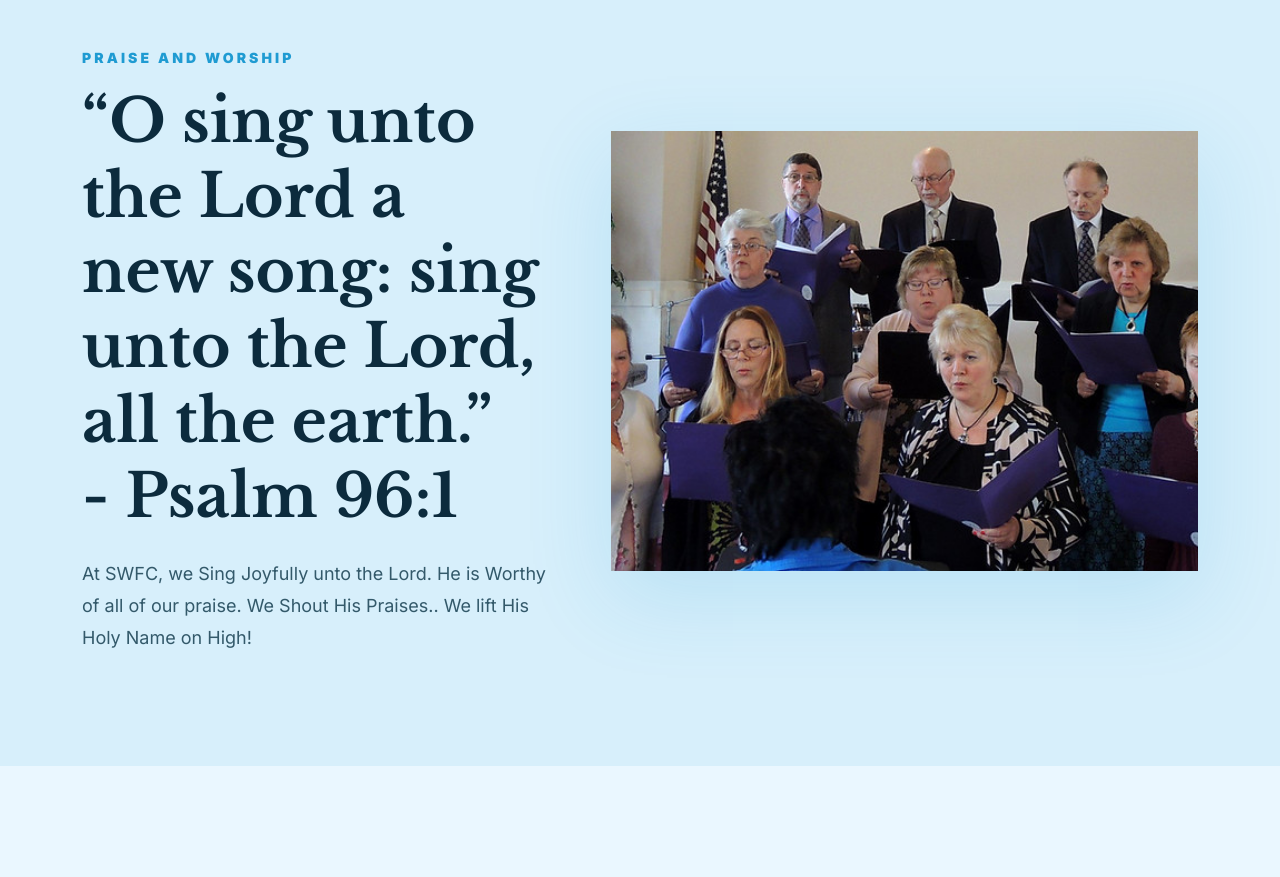
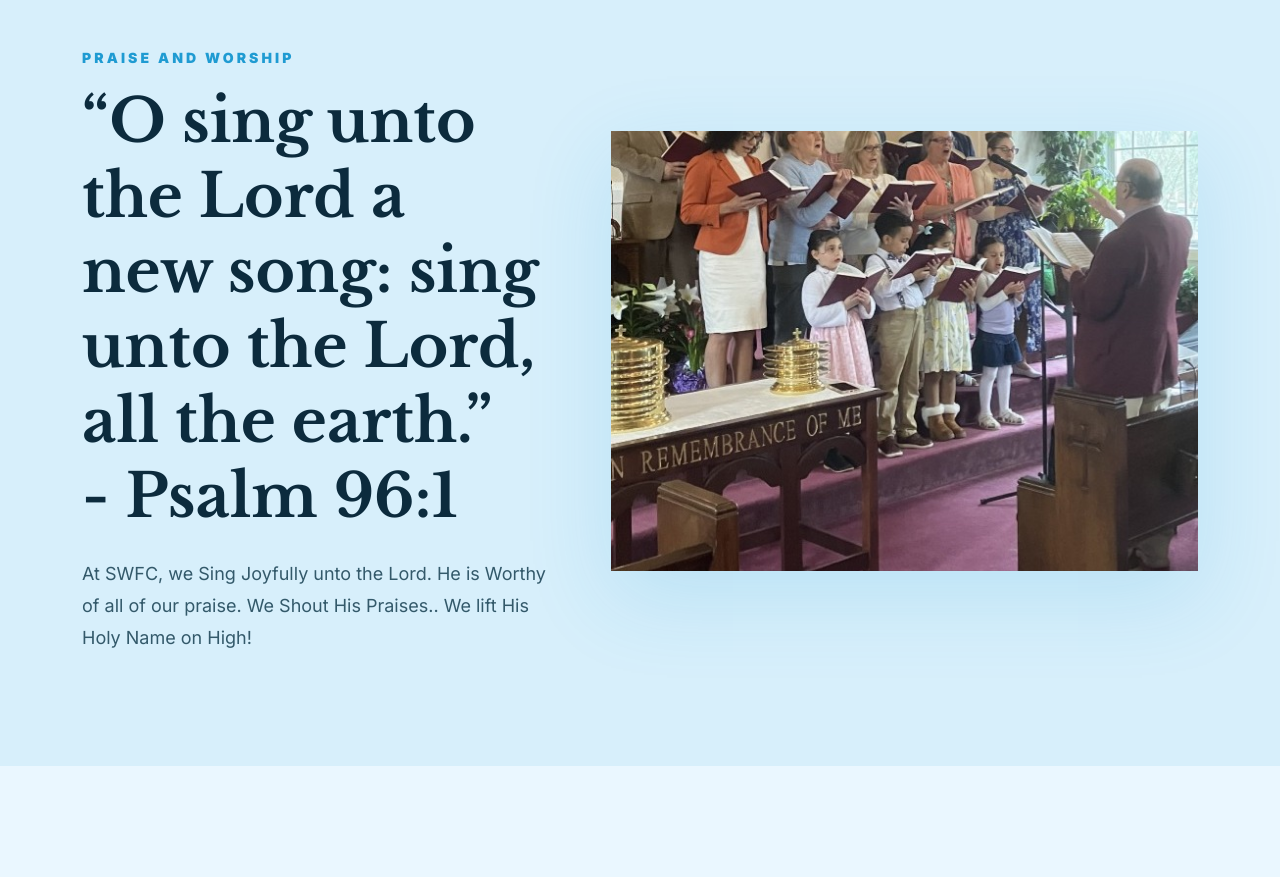
Before and after one commit to edesent/stillwater-christian-fellowship, a Next.js app: page / in a window 1280 px wide. Shown: the part 8740-9617 px from the top of the page. Built offline with nearby package versions, Linux system fonts and the light colour scheme.

Commit message:
Updated Praise and Worship section photo

```diff
--- a/src/app/page.tsx
+++ b/src/app/page.tsx
@@ -607,8 +607,8 @@ function Worship() {
         </div>
         <div className="relative aspect-[4/3] overflow-hidden bg-fern soft-shadow">
           <Image
-            src="/stillwater/worship.jpg"
-            alt="Still Water Christian Fellowship worship team"
+            src="/uploads/pjoedirectschoir-cropped-4-26.jpg"
+            alt="Pastor Joe directing the Still Water Christian Fellowship choir"
             fill
             sizes="(min-width: 1024px) 52vw, 100vw"
             className="object-cover"
```
